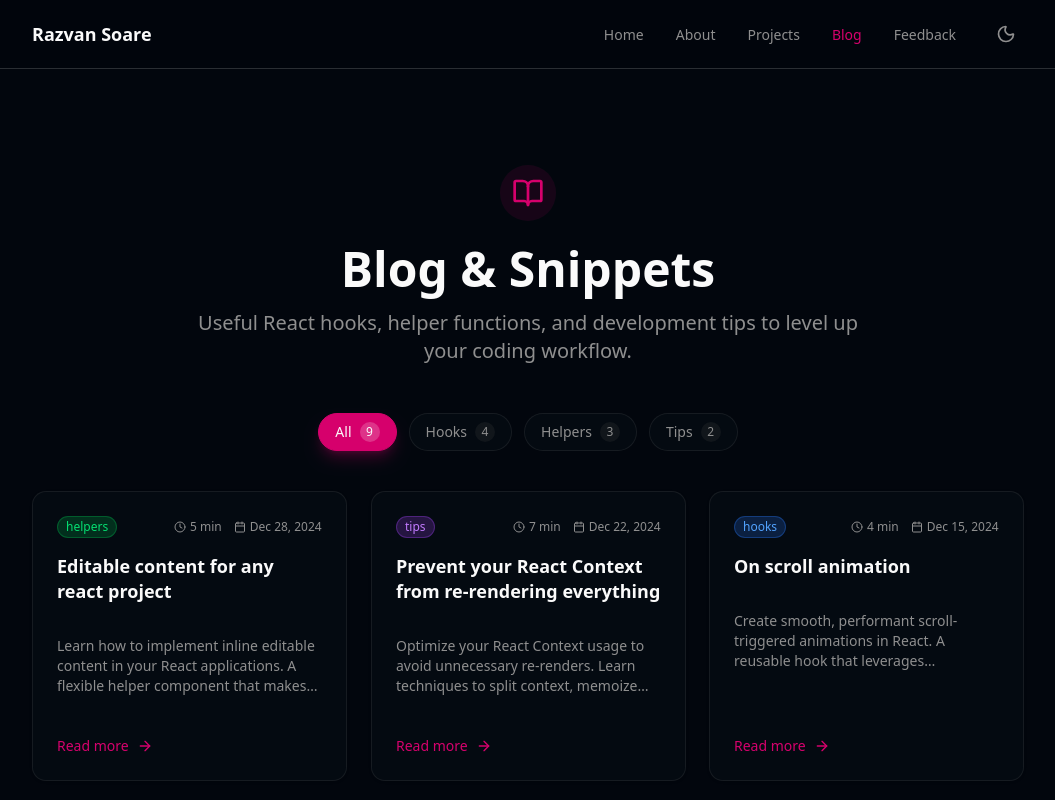
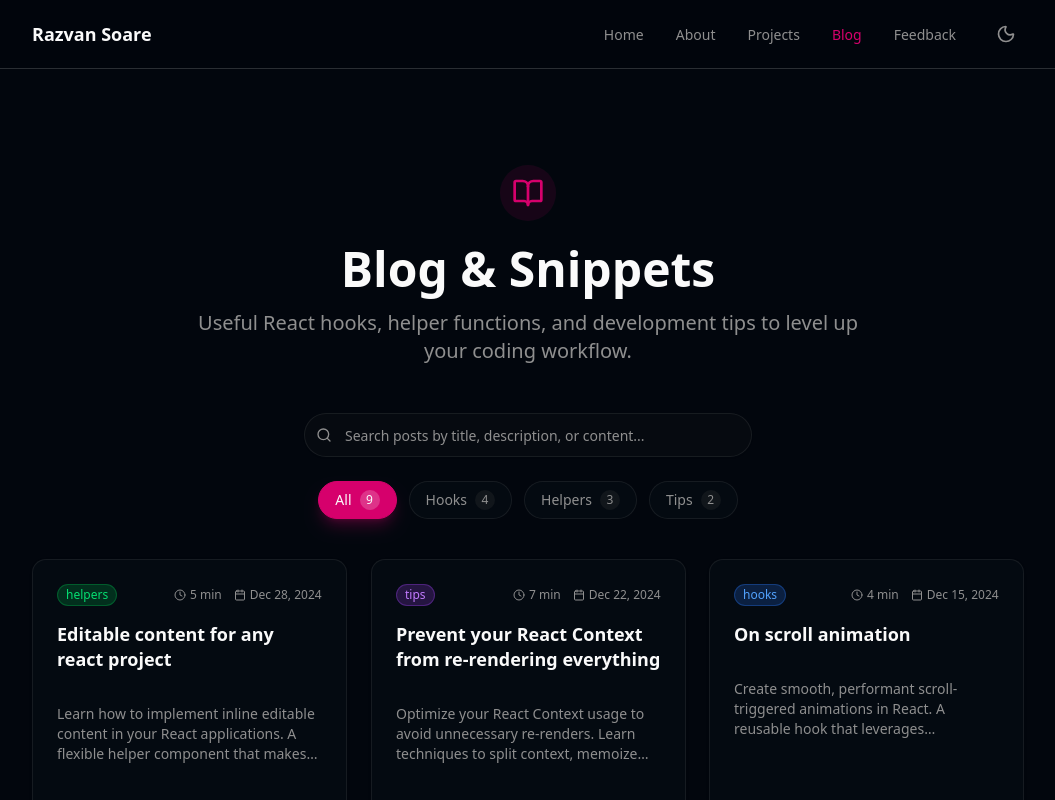
Before and after one commit to razvan-soare/razvan-blog, a Next.js app: page /blog in a window 1280 px wide. Shown: the top 800 px of the page, without its empty margins (112-1167 px from the left). Built offline with nearby package versions, Linux system fonts and the light colour scheme.

Commit message:
[coding-agent] Add Blog Search Functionality

```diff
--- a/src/app/blog/page.tsx
+++ b/src/app/blog/page.tsx
@@ -1,10 +1,11 @@
 'use client';
 
 import { useState, useMemo, useRef } from 'react';
-import { BookOpen } from 'lucide-react';
+import { BookOpen, Search, X } from 'lucide-react';
 import { PostCard } from '@/components/sections/PostCard';
 import { blogPosts, PostCategory } from '@/lib/data/posts';
 import { cn } from '@/lib/utils';
+import { Input } from '@/components/ui/input';
 
 type FilterCategory = 'all' | PostCategory;
 
@@ -44,19 +45,34 @@ const categories: CategoryConfig[] = [
 
 export default function BlogPage() {
   const [activeCategory, setActiveCategory] = useState<FilterCategory>('all');
+  const [searchQuery, setSearchQuery] = useState('');
   const isInitialMount = useRef(true);
 
-  // Sort posts by publish date (newest first) and filter by category
+  // Sort posts by publish date (newest first) and filter by category and search query
   const filteredPosts = useMemo(() => {
     const sorted = [...blogPosts].sort(
       (a, b) => new Date(b.publishedAt).getTime() - new Date(a.publishedAt).getTime()
     );
 
-    if (activeCategory === 'all') {
-      return sorted;
+    let filtered = sorted;
+
+    // Filter by category
+    if (activeCategory !== 'all') {
+      filtered = filtered.filter((post) => post.category === activeCategory);
     }
-    return sorted.filter((post) => post.category === activeCategory);
-  }, [activeCategory]);
+
+    // Filter by search query (title, excerpt, content)
+    if (searchQuery.trim()) {
+      const query = searchQuery.toLowerCase().trim();
+      filtered = filtered.filter((post) =>
+        post.title.toLowerCase().includes(query) ||
+        post.excerpt.toLowerCase().includes(query) ||
+        post.content.toLowerCase().includes(query)
+      );
+    }
+
+    return filtered;
+  }, [activeCategory, searchQuery]);
 
   const getCategoryCount = (category: FilterCategory): number => {
     if (category === 'all') {
@@ -93,6 +109,32 @@ export default function BlogPage() {
           <p className="text-xl text-muted-foreground max-w-2xl mx-auto">
             Useful React hooks, helper functions, and development tips to level up your coding workflow.
           </p>
+        </section>
+
+        {/* Search Bar */}
+        <section className={cn(
+          "mb-6",
+          shouldAnimate && "animate-in fade-in slide-in-from-top-4 duration-300 delay-75"
+        )}>
+          <div className="relative max-w-md mx-auto">
+            <Search className="absolute left-3 top-1/2 -translate-y-1/2 h-4 w-4 text-muted-foreground pointer-events-none" />
+            <Input
+              type="text"
+              placeholder="Search posts by title, description, or content..."
+              value={searchQuery}
+              onChange={(e) => setSearchQuery(e.target.value)}
+              className="pl-10 pr-10 h-11 rounded-full bg-card/50 border-border/50 focus-visible:border-primary focus-visible:ring-primary/50"
+            />
+            {searchQuery && (
+              <button
+                onClick={() => setSearchQuery('')}
+                className="absolute right-3 top-1/2 -translate-y-1/2 h-5 w-5 rounded-full bg-muted/50 hover:bg-muted flex items-center justify-center transition-colors"
+                aria-label="Clear search"
+              >
+                <X className="h-3 w-3 text-muted-foreground" />
+              </button>
+            )}
+          </div>
         </section>
 
         {/* Category Filter */}
@@ -155,8 +197,18 @@ export default function BlogPage() {
         {filteredPosts.length === 0 && (
           <div className="text-center py-12 animate-in fade-in duration-200">
             <p className="text-muted-foreground">
-              No posts found in this category.
+              {searchQuery
+                ? `No posts found matching "${searchQuery}"${activeCategory !== 'all' ? ` in ${activeCategory}` : ''}.`
+                : 'No posts found in this category.'}
             </p>
+            {searchQuery && (
+              <button
+                onClick={() => setSearchQuery('')}
+                className="mt-4 text-sm text-primary hover:underline"
+              >
+                Clear search
+              </button>
+            )}
           </div>
         )}
       </div>
```
